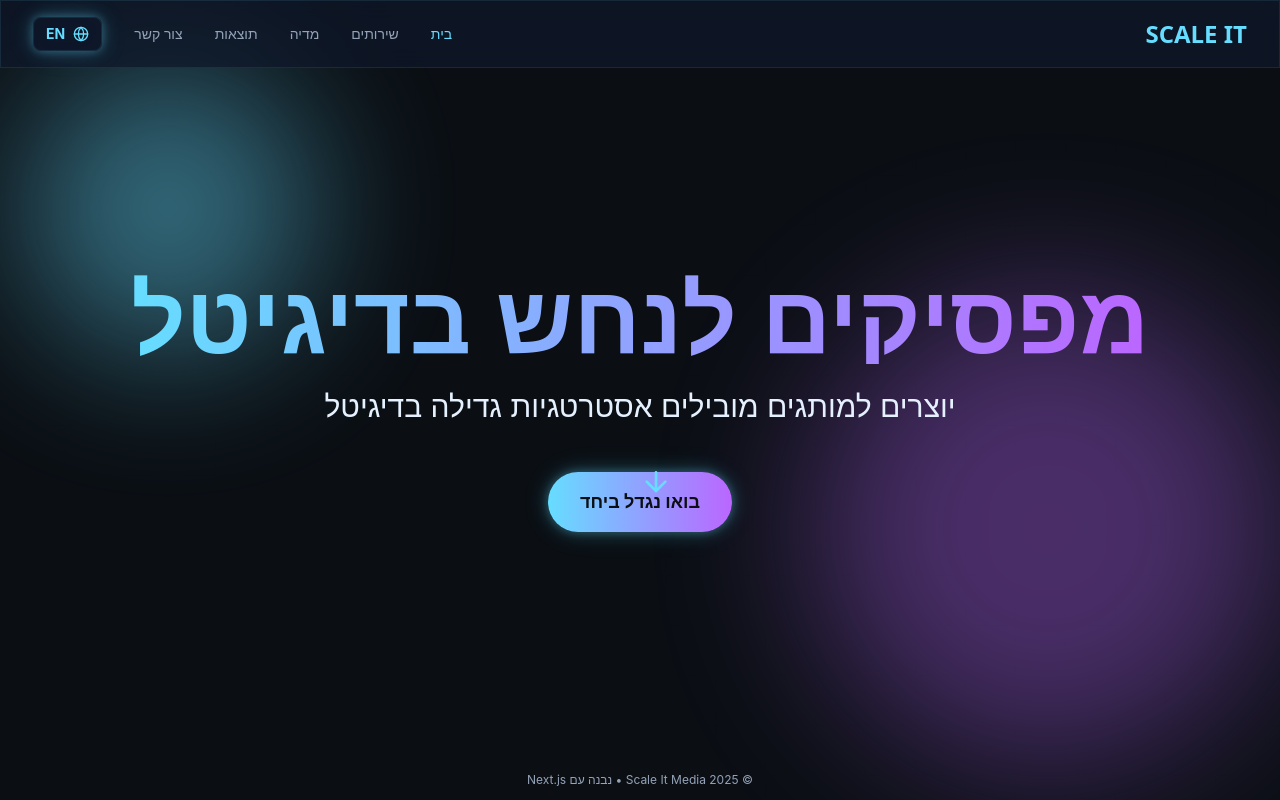
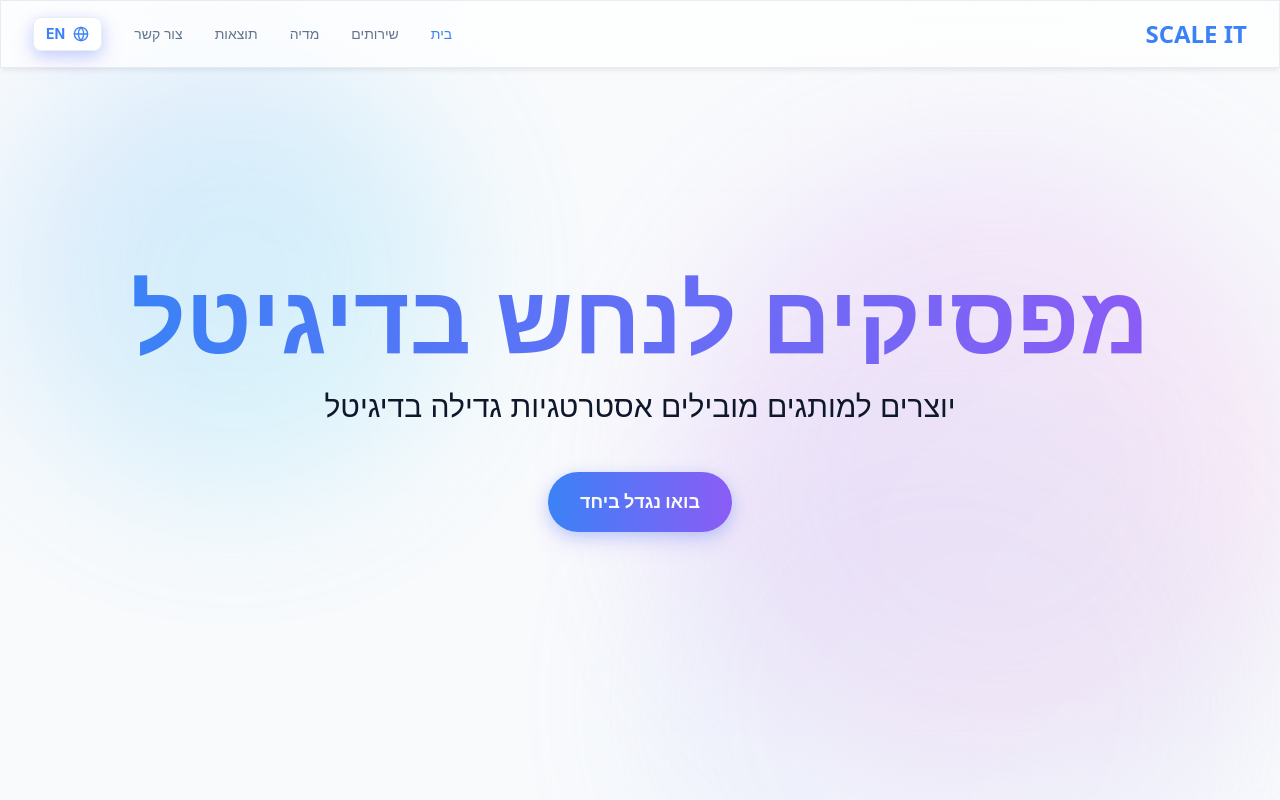
Before and after one commit to omerzilber1403/Scale-It-Landing-Page, a Next.js app: page / in a window 1280 px wide. Built offline with nearby package versions, Linux system fonts and the light colour scheme.

Commit message:
Design update: Clean light modern futuristic theme - Remove footer and arrow, update color scheme to bright tech aesthetic

```diff
--- a/app/globals.css
+++ b/app/globals.css
@@ -3,13 +3,15 @@
 @tailwind utilities;
 
 :root {
-  /* Dark futuristic theme */
-  --bg: #0b0f14;
-  --bg-glass: rgba(15, 23, 42, 0.7);
-  --fg: #e6f1ff;
-  --fg-muted: #94a3b8;
-  --neon: #66ddff;
-  --neon-2: #bb66ff;
+  /* Clean futuristic theme - Light mode */
+  --bg: #f8fafc;
+  --bg-glass: rgba(248, 250, 252, 0.85);
+  --fg: #0f172a;
+  --fg-muted: #64748b;
+  --neon: #3b82f6;
+  --neon-2: #8b5cf6;
+  --accent: #06b6d4;
+  --border: rgba(148, 163, 184, 0.2);
 
   /* Font stacks */
   --font-display: 'Space Grotesk', 'Heebo', system-ui, sans-serif;
@@ -50,39 +52,38 @@ body {
 
 /* Glassmorphism effect */
 .glass {
-  background: var(--bg-glass);
-  backdrop-filter: blur(12px);
-  -webkit-backdrop-filter: blur(12px);
-  border: 1px solid rgba(102, 221, 255, 0.1);
+  background: rgba(255, 255, 255, 0.7);
+  backdrop-filter: blur(20px);
+  -webkit-backdrop-filter: blur(20px);
+  border: 1px solid var(--border);
+  box-shadow: 0 4px 6px -1px rgba(0, 0, 0, 0.05), 0 2px 4px -1px rgba(0, 0, 0, 0.03);
 }
 
-/* Neon glow effect */
+/* Modern glow effect */
 .neon-glow {
   box-shadow:
-    0 0 10px rgba(102, 221, 255, 0.3),
-    0 0 20px rgba(102, 221, 255, 0.2),
-    0 0 30px rgba(102, 221, 255, 0.1);
+    0 4px 14px 0 rgba(59, 130, 246, 0.25),
+    0 10px 25px 0 rgba(139, 92, 246, 0.15);
 }
 
 .neon-glow-subtle {
   box-shadow:
-    0 0 5px rgba(102, 221, 255, 0.2),
-    0 0 10px rgba(102, 221, 255, 0.1);
+    0 2px 8px 0 rgba(59, 130, 246, 0.15),
+    0 4px 12px 0 rgba(139, 92, 246, 0.1);
 }
 
 .neon-text-glow {
   text-shadow:
-    0 0 10px rgba(102, 221, 255, 0.5),
-    0 0 20px rgba(102, 221, 255, 0.3),
-    0 0 30px rgba(102, 221, 255, 0.2);
+    0 2px 10px rgba(59, 130, 246, 0.3),
+    0 4px 20px rgba(139, 92, 246, 0.2);
 }
 
 /* Grid background effect */
 .grid-bg {
   background-image:
-    linear-gradient(rgba(102, 221, 255, 0.03) 1px, transparent 1px),
-    linear-gradient(90deg, rgba(102, 221, 255, 0.03) 1px, transparent 1px);
-  background-size: 50px 50px;
+    linear-gradient(rgba(59, 130, 246, 0.05) 1px, transparent 1px),
+    linear-gradient(90deg, rgba(59, 130, 246, 0.05) 1px, transparent 1px);
+  background-size: 60px 60px;
   background-position: center center;
 }
 
@@ -109,20 +110,21 @@ body {
 
 /* Custom scrollbar */
 ::-webkit-scrollbar {
-  width: 8px;
+  width: 10px;
 }
 
 ::-webkit-scrollbar-track {
-  background: var(--bg);
+  background: rgba(0, 0, 0, 0.02);
 }
 
 ::-webkit-scrollbar-thumb {
-  background: var(--neon);
-  border-radius: 4px;
+  background: linear-gradient(180deg, var(--neon), var(--neon-2));
+  border-radius: 5px;
+  border: 2px solid var(--bg);
 }
 
 ::-webkit-scrollbar-thumb:hover {
-  background: var(--neon-2);
+  background: linear-gradient(180deg, var(--neon-2), var(--accent));
 }
 
 /* Loading animation for images */
@@ -139,9 +141,19 @@ body {
   animation: shimmer 2s infinite linear;
   background: linear-gradient(
     to right,
-    rgba(15, 23, 42, 0.5) 4%,
-    rgba(102, 221, 255, 0.1) 25%,
-    rgba(15, 23, 42, 0.5) 36%
+    rgba(248, 250, 252, 0.8) 4%,
+    rgba(59, 130, 246, 0.15) 25%,
+    rgba(248, 250, 252, 0.8) 36%
   );
   background-size: 1000px 100%;
 }
+
+/* Additional modern effects */
+.hover-lift {
+  transition: transform 0.3s ease, box-shadow 0.3s ease;
+}
+
+.hover-lift:hover {
+  transform: translateY(-4px);
+  box-shadow: 0 20px 25px -5px rgba(0, 0, 0, 0.1), 0 10px 10px -5px rgba(0, 0, 0, 0.04);
+}
--- a/app/page.tsx
+++ b/app/page.tsx
@@ -61,10 +61,6 @@ export default function Home() {
         </section>
       </div>
 
-      {/* Footer */}
-      <footer className="fixed bottom-0 left-0 right-0 py-3 pb-20 md:pb-3 text-center text-xs text-fg-muted pointer-events-none z-10">
-        <p>© 2025 Scale It Media • {lang === 'he' ? 'נבנה עם' : 'Built with'} Next.js</p>
-      </footer>
     </main>
   );
 }
--- a/components/Hero.tsx
+++ b/components/Hero.tsx
@@ -2,7 +2,6 @@
 
 import { useRef } from 'react';
 import { motion, useInView } from 'framer-motion';
-import { ArrowDown } from 'lucide-react';
 import { getTranslations, Lang } from '@/lib/i18n';
 
 interface HeroProps {
@@ -14,33 +13,29 @@ export default function Hero({ lang }: HeroProps) {
   const ref = useRef(null);
   const isInView = useInView(ref, { once: true });
 
-  const scrollToServices = () => {
-    document.getElementById('services')?.scrollIntoView({ behavior: 'smooth' });
-  };
-
   return (
     <div ref={ref} className="relative min-h-screen flex items-center justify-center px-4 overflow-hidden">
       {/* Animated background grid */}
       <div className="absolute inset-0 grid-bg opacity-20" aria-hidden="true" />
 
-      {/* Floating orbs */}
+      {/* Floating orbs - light mode */}
       <motion.div
         animate={{
           scale: [1, 1.2, 1],
-          opacity: [0.3, 0.5, 0.3],
+          opacity: [0.15, 0.25, 0.15],
         }}
         transition={{
           duration: 8,
           repeat: Infinity,
           ease: 'easeInOut',
         }}
-        className="absolute top-20 left-10 w-64 h-64 rounded-full bg-neon blur-3xl pointer-events-none"
+        className="absolute top-20 left-10 w-96 h-96 rounded-full bg-gradient-to-br from-blue-400 to-cyan-300 blur-3xl pointer-events-none"
         aria-hidden="true"
       />
       <motion.div
         animate={{
           scale: [1, 1.3, 1],
-          opacity: [0.2, 0.4, 0.2],
+          opacity: [0.12, 0.22, 0.12],
         }}
         transition={{
           duration: 10,
@@ -48,7 +43,21 @@ export default function Hero({ lang }: HeroProps) {
           ease: 'easeInOut',
           delay: 2,
         }}
-        className="absolute bottom-20 right-10 w-96 h-96 rounded-full bg-neon-2 blur-3xl pointer-events-none"
+        className="absolute bottom-20 right-10 w-[500px] h-[500px] rounded-full bg-gradient-to-br from-purple-400 to-pink-300 blur-3xl pointer-events-none"
+        aria-hidden="true"
+      />
+      <motion.div
+        animate={{
+          scale: [1, 1.15, 1],
+          opacity: [0.1, 0.2, 0.1],
+        }}
+        transition={{
+          duration: 12,
+          repeat: Infinity,
+          ease: 'easeInOut',
+          delay: 4,
+        }}
+        className="absolute top-1/2 left-1/2 -translate-x-1/2 -translate-y-1/2 w-[600px] h-[600px] rounded-full bg-gradient-to-br from-indigo-300 to-blue-200 blur-3xl pointer-events-none"
         aria-hidden="true"
       />
 
@@ -84,20 +93,6 @@ export default function Hero({ lang }: HeroProps) {
           {t.hero.cta}
         </motion.button>
 
-        {/* Scroll indicator */}
-        <motion.button
-          initial={{ opacity: 0 }}
-          animate={isInView ? { opacity: 1, y: [0, 10, 0] } : { opacity: 0 }}
-          transition={{
-            opacity: { duration: 1, delay: 1 },
-            y: { duration: 2, repeat: Infinity, ease: 'easeInOut' },
-          }}
-          onClick={scrollToServices}
-          className="hidden md:block absolute bottom-10 left-1/2 -translate-x-1/2 text-neon hover:text-neon-2 transition-colors"
-          aria-label="Scroll down"
-        >
-          <ArrowDown size={32} />
-        </motion.button>
       </div>
     </div>
   );
```
